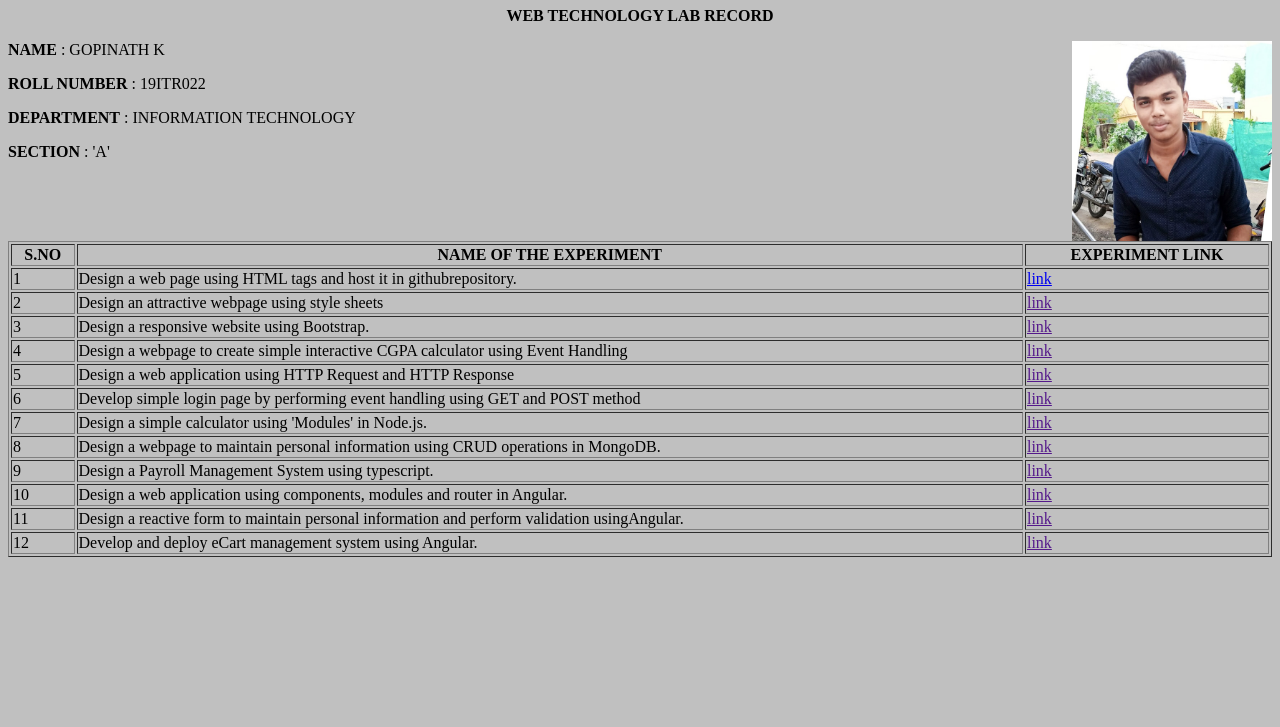
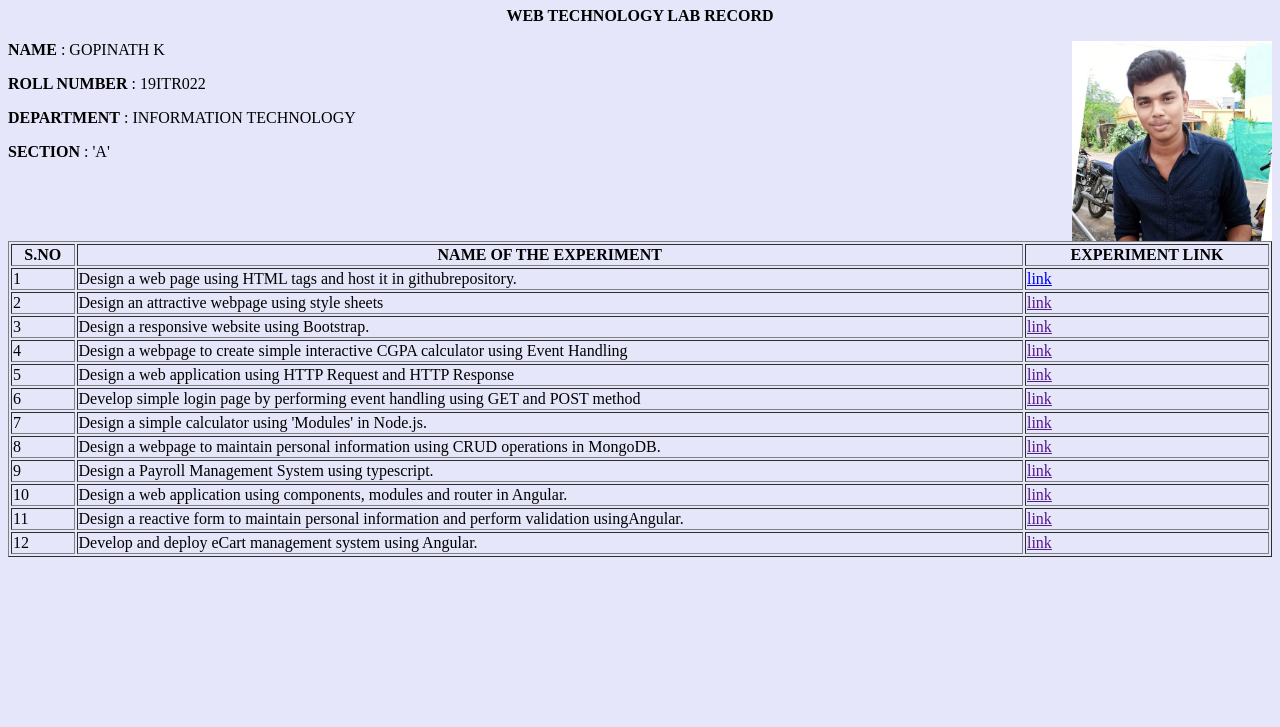
Before and after one commit to Gopinathide/lab_manual, a plain HTML site: page index.html in a window 1280 px wide. Shown: the part 73-800 px from the top of the page. Drawn offline with Linux system fonts and the light colour scheme.

Commit message:
Update index.html

```diff
--- a/index.html
+++ b/index.html
@@ -1,6 +1,6 @@
 <!doctype html>
 <html>
-    <body style="background-color:silver;">
+    <body style="background-color:#E6E6FA;">
         <h1 style="text-align: center; font-size: 200%;">KONGU ENGINEERING COLLEGE</h1>
         <p style="text-align:center;" >
            <b> WEB TECHNOLOGY LAB RECORD</b>
```
